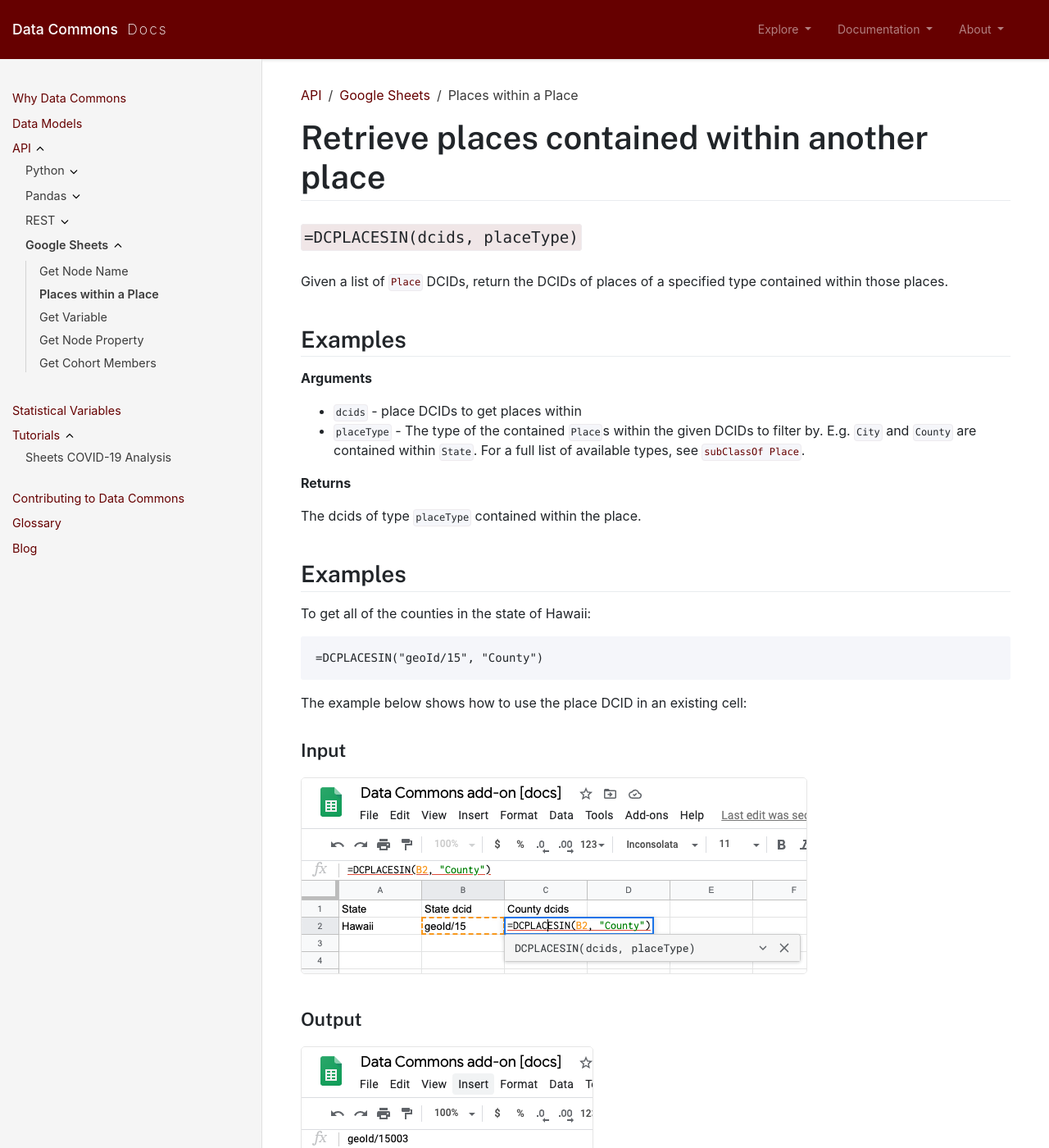
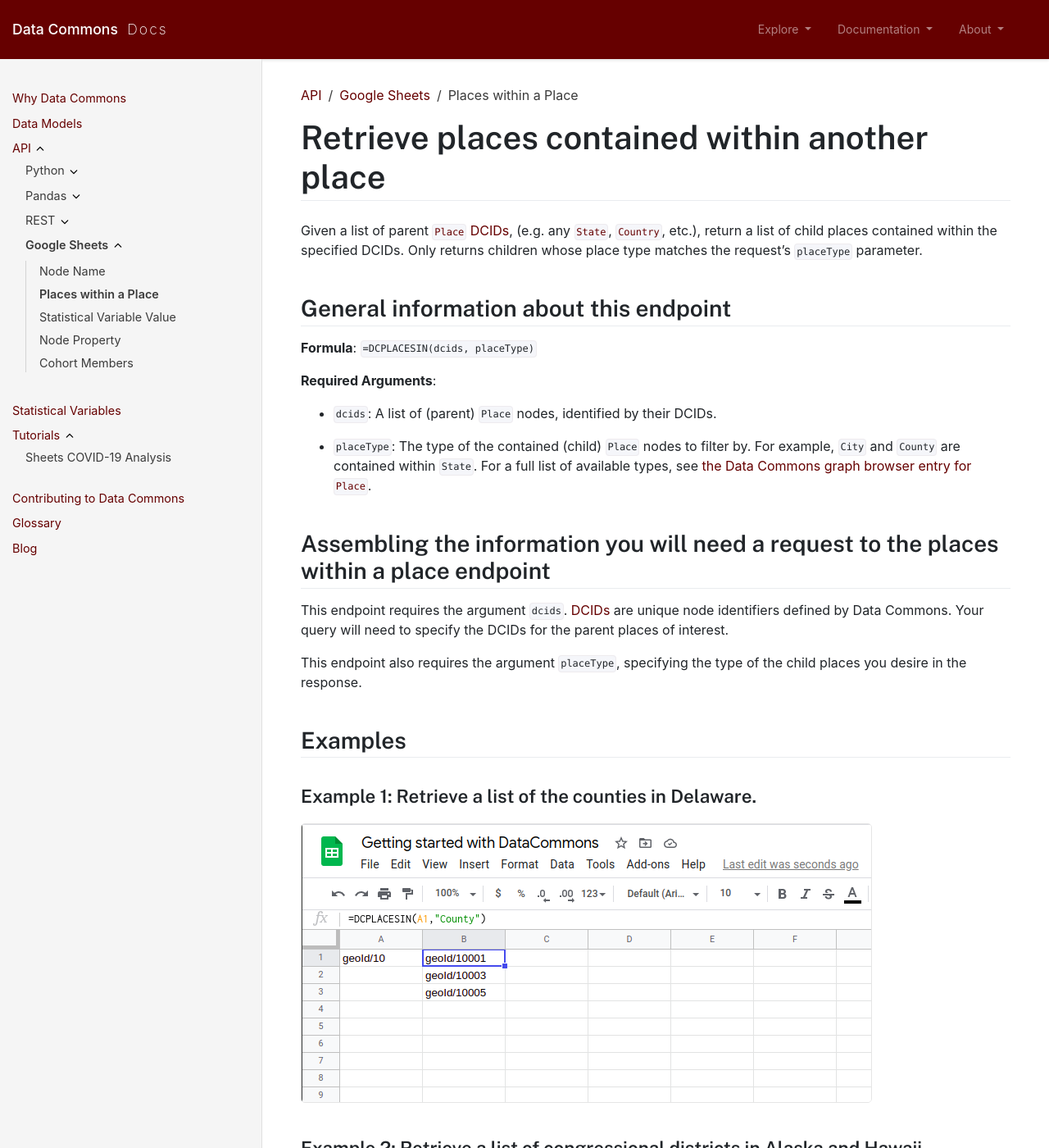
Before and after one commit to datacommonsorg/docsite, a Jekyll site: the page built from api/sheets/places_in.md, in a window 1280 px wide and 1400 px high. Shown: the whole window at 82% size. Built offline with Jekyll 4.4.1, drawn with Linux system fonts in a browser that asks for light colours; comment, search, counter and statistics services are not loaded; some of the changed text lies outside the part shown.

Commit message:
Polished first pass on Google Sheets places-in-places doc update (#127)
Update doc as well as sidebar titles for other sheets docs

````diff
--- a/api/sheets/get_cohort_members.md
+++ b/api/sheets/get_cohort_members.md
@@ -1,6 +1,6 @@
 ---
 layout: default
-title: Get Cohort Members
+title: Cohort Members
 nav_order: 8
 parent: Google Sheets
 grand_parent: API
--- a/api/sheets/get_name.md
+++ b/api/sheets/get_name.md
@@ -1,6 +1,6 @@
 ---
 layout: default
-title: Get Node Name
+title: Node Name
 nav_order: 4
 parent: Google Sheets
 grand_parent: API
--- a/api/sheets/get_property.md
+++ b/api/sheets/get_property.md
@@ -1,6 +1,6 @@
 ---
 layout: default
-title: Get Node Property
+title: Node Property
 nav_order: 7
 parent: Google Sheets
 grand_parent: API
--- a/api/sheets/get_variable.md
+++ b/api/sheets/get_variable.md
@@ -1,6 +1,6 @@
 ---
 layout: default
-title: Get Variable
+title: Statistical Variable Value
 nav_order: 6
 parent: Google Sheets
 grand_parent: API
--- a/api/sheets/places_in.md
+++ b/api/sheets/places_in.md
@@ -8,37 +8,49 @@
 
 # Retrieve places contained within another place
 
-## `=DCPLACESIN(dcids, placeType)`
+Given a list of parent [`Place`](https://datacommons.org/browser/Place) [DCIDs](/glossary.html),
+(e.g. any [`State`](https://datacommons.org/browser/State), [`Country`](https://datacommons.org/browser/Country), etc.), return a list of child places
+contained within the specified DCIDs. Only returns children whose place type matches
+the request's `placeType` parameter.
 
-Given a list of [`Place`](https://datacommons.org/browser/Place) DCIDs, return the DCIDs of places of a specified type
-contained within those places.
+## General information about this endpoint
+
+**Formula**: `=DCPLACESIN(dcids, placeType)`
+
+**Required Arguments**:
+
+*   `dcids`: A list of (parent) `Place` nodes, identified by their DCIDs.
+
+*   `placeType`: The type of the contained (child) `Place` nodes to filter by. For example, `City` and `County` are contained within `State`. For a
+    full list of available types, see [the Data Commons graph browser entry for `Place`](https://datacommons.org/browser/Place).
+
+
+## Assembling the information you will need a request to the places within a place endpoint
+
+This endpoint requires the argument `dcids`. [DCIDs](/glossary.html) are unique node identifiers defined by Data Commons. Your query will need to specify the DCIDs for the parent places of interest.
+
+This endpoint also requires the argument `placeType`, specifying the type of the child places you desire in the response.
 
 ## Examples
 
-**Arguments**
-*   `dcids` - place DCIDs to get places within
-*   `placeType` - The type of the contained `Place`s within the given
-    DCIDs to filter by. E.g. `City` and `County` are contained within `State`. For a
-    full list of available types, see [`subClassOf Place`](https://datacommons.org/browser/Place).
+### Example 1: Retrieve a list of the counties in Delaware.
 
-**Returns**
+![](/assets/images/sheets/sheets_places_in_counties_in_delaware.png)
 
-The dcids of type `placeType` contained within the place.
+### Example 2: Retrieve a list of congressional districts in Alaska and Hawaii.
 
-## Examples
+![](/assets/images/sheets/sheets_places_in_congressional_districts_ak_hi.png)
 
-To get all of the counties in the state of Hawaii:
+## Error Responses
 
-```
-=DCPLACESIN("geoId/15", "County")
-```
+If you pass a bad DCID value, you will see a reference error appear:
 
-The example below shows how to use the place DCID in an existing cell:
+![](/assets/images/sheets/sheets_places_in_bad_dcid.png)
 
-### Input
+Likewise, if you pass a nonexistent place type, you will also see a reference error appear:
 
-![](/assets/images/sheets/sheets_places_in_input.png)
+![](/assets/images/sheets/sheets_places_in_bad_place_type.png)
 
-### Output
+If you pass an empty DCID, an error will appear:
 
-![](/assets/images/sheets/sheets_places_in_output.png)
+![](/assets/images/sheets/sheets_places_in_empty_cell.png)
````
Also changed, not shown: assets/images/sheets/sheets_places_in_bad_dcid.png (added), assets/images/sheets/sheets_places_in_bad_place_type.png (added), assets/images/sheets/sheets_places_in_congressional_districts_ak_hi.png (added), assets/images/sheets/sheets_places_in_counties_in_delaware.png (added), assets/images/sheets/sheets_places_in_empty_cell.png (added).
